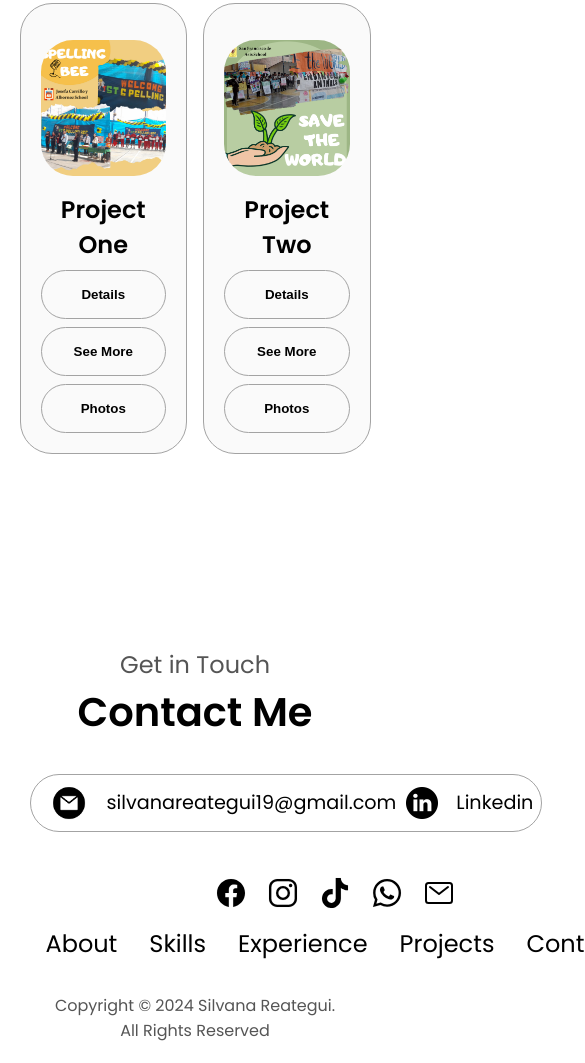
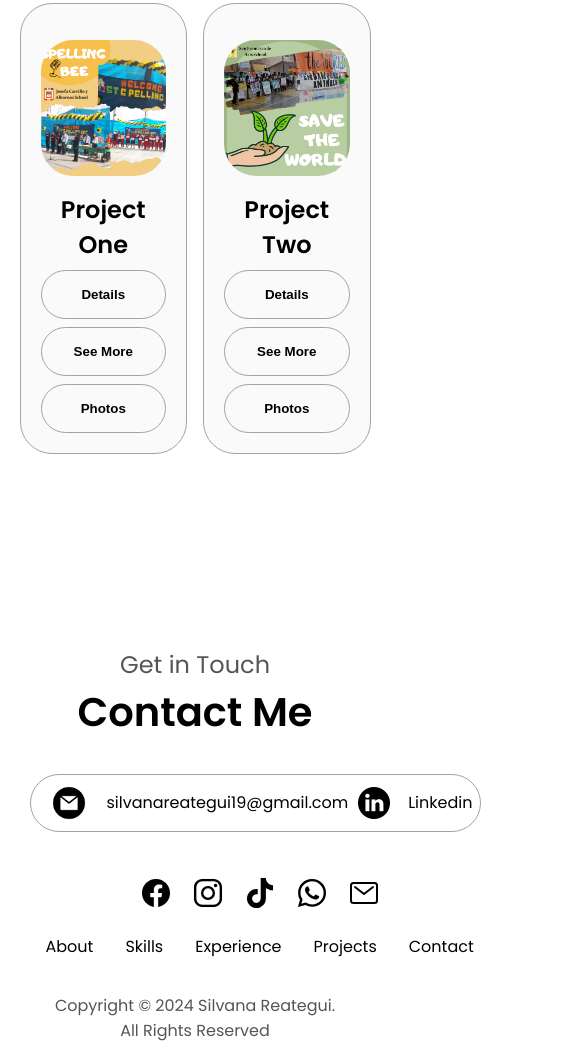
Before and after one commit to silvana979/html-css-js-portafolio-silvana, a plain HTML site: page index.html in a window 390 px wide. Shown: the part 4461-5524 px from the top of the page, 585 px wide, since content can reach past the window. Drawn offline with nearby package versions, Linux system fonts and the light colour scheme.

```diff
--- a/mediaqueries.css
+++ b/mediaqueries.css
@@ -154,5 +154,9 @@
     .contact-info-container {
         margin: 0;
     }
+    .contact-info-container p,
+    .nav-links li a {
+        font-size: 1rem;
+    }
 
 }
```
